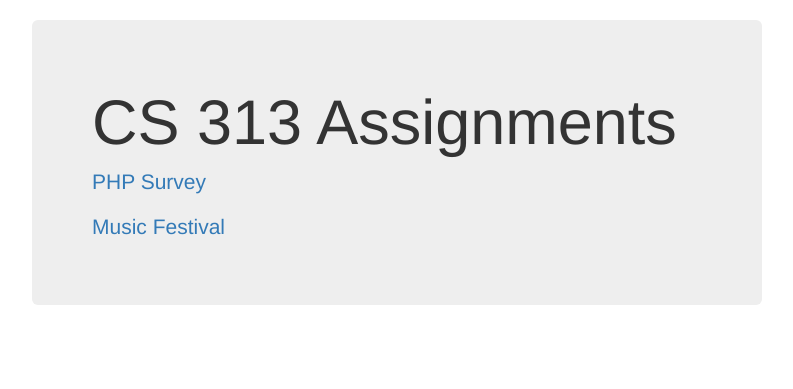
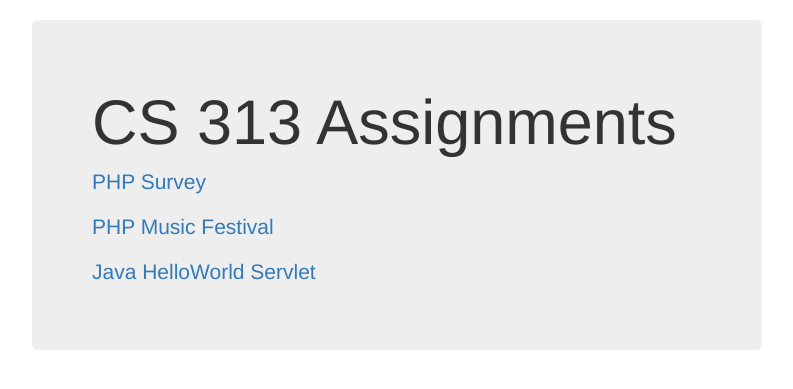
Before and after one commit to ejones23/php-edj, a PHP site: page /assignments.html in a window 1280 px wide. Shown: the part 52-441 px from the top of the page, without its empty margins (243-1036 px from the left). Run offline with PHP 8.4, Linux system fonts and the light colour scheme; some libraries are stand-ins or nearby versions.

Commit message:
Adding link to Java HelloWorld Servlet

```diff
--- a/assignments.html
+++ b/assignments.html
@@ -28,7 +28,8 @@
          <div class="jumbotron">
             <h1>CS 313 Assignments</h1>
                <p><a href="survey.php">PHP Survey</a></p>
-               <p><a href="festival.html">Music Festival</a></p>
+               <p><a href="festival.html">PHP Music Festival</a></p>
+               <p><a href="http://java-ejones23.rhcloud.com/helloWorld/HelloServlet">Java HelloWorld Servlet</a></p>
          </div><!--/.jumbotron-->
       </div><!--/.col-md-8-->
    </div><!--/.container-->
--- a/index.php
+++ b/index.php
@@ -34,7 +34,7 @@
             come to the right place!<br/><br/>
          <b>Hobby #1:</b> Looking at planets through my telescope. Talk about stellar!<br/><br/>
          <b>Hobby #2:</b> Foraging for wild and edible plants. (Hey, I've got to cut the college food budget somewhere...)<br/><br/>
-         <b>Hobby #3:</b> Playing piano. Classical pieces ROCK! (Not literally, of course...)<br/><br/>
+         <b>Hobby #3:</b> Playing piano. Classical music ROCKS! (Not literally, of course...)<br/><br/>
          <b>Hobby #4:</b> Coding for the Web! I love seeing changes reflected so fast.<br/><br/>
          Click on the links to the left to explore the site. Please, enjoy your visit!<br/><br/>
       </p>
```
